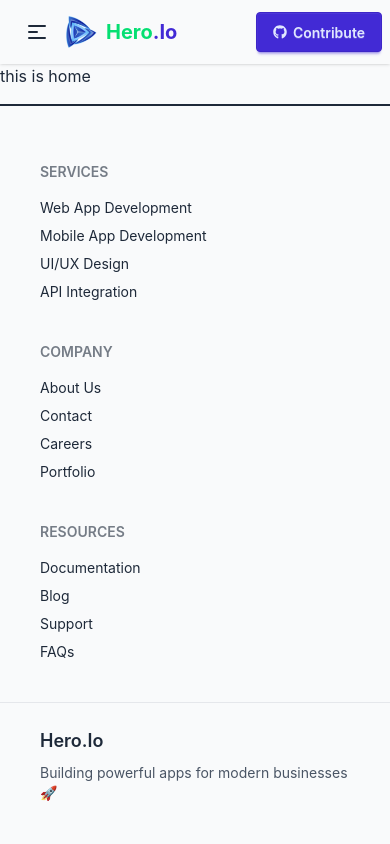
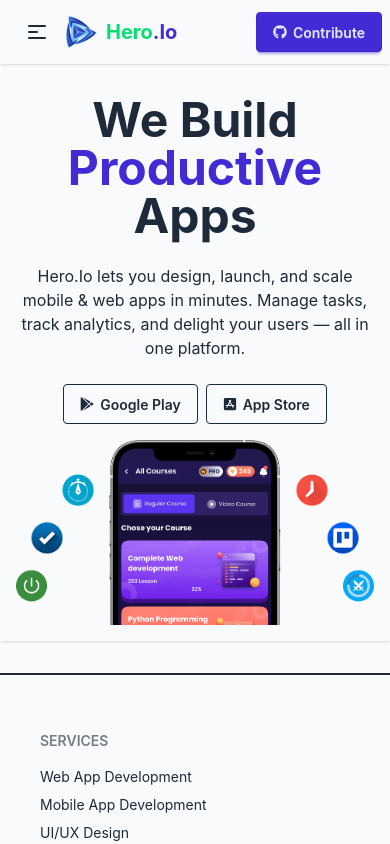
Before and after one commit to pobittra1/hero-io, a React (Vite) app: page / in a window 390 px wide. Shown: the top 844 px of the page. Built offline with nearby package versions, Linux system fonts and the light colour scheme.

Commit message:
added hero section and responsive it

```diff
--- /dev/null
+++ b/src/components/Hero/Hero.jsx
@@ -0,0 +1,29 @@
+import { FaAppStoreIos, FaGooglePlay } from "react-icons/fa";
+import { Link } from "react-router-dom";
+import heroImg from "../../assets/hero.png";
+
+const Hero = () => {
+    return (
+        <div className="py-4">
+            <div className="hero bg-gray-50 shadow-sm text-gray-800 min-h-10/12">
+                <div className="hero-content text-center">
+                    <div className="max-w-md">
+                        <h1 className="text-5xl font-bold capitalize">we build <span className="text-primary">productive</span> apps</h1>
+                        <p className="py-6">
+                            Hero.Io lets you design, launch, and scale mobile & web apps in minutes. Manage tasks, track analytics, and delight your users — all in one platform.
+                        </p>
+                        <div className="flex gap-2 justify-center">
+                            <Link to={"https://play.google.com/"}> <button className="btn btn-outline"><FaGooglePlay /> Google Play</button></Link>
+                            <Link to={"https://apps.apple.com/"}> <button className="btn btn-outline"><FaAppStoreIos /> App Store</button></Link>
+                        </div>
+                        <div className="mt-4">
+                            <img src={heroImg} alt="hero image here" />
+                        </div>
+                    </div>
+                </div>
+            </div>
+        </div>
+    );
+};
+
+export default Hero;
--- a/src/pages/Home/Home.jsx
+++ b/src/pages/Home/Home.jsx
@@ -1,7 +1,9 @@
+import Hero from "../../components/Hero/Hero";
+
 const Home = () => {
     return (
         <div>
-            <p>this is home</p>
+            <Hero></Hero>
         </div>
     );
 };
```
